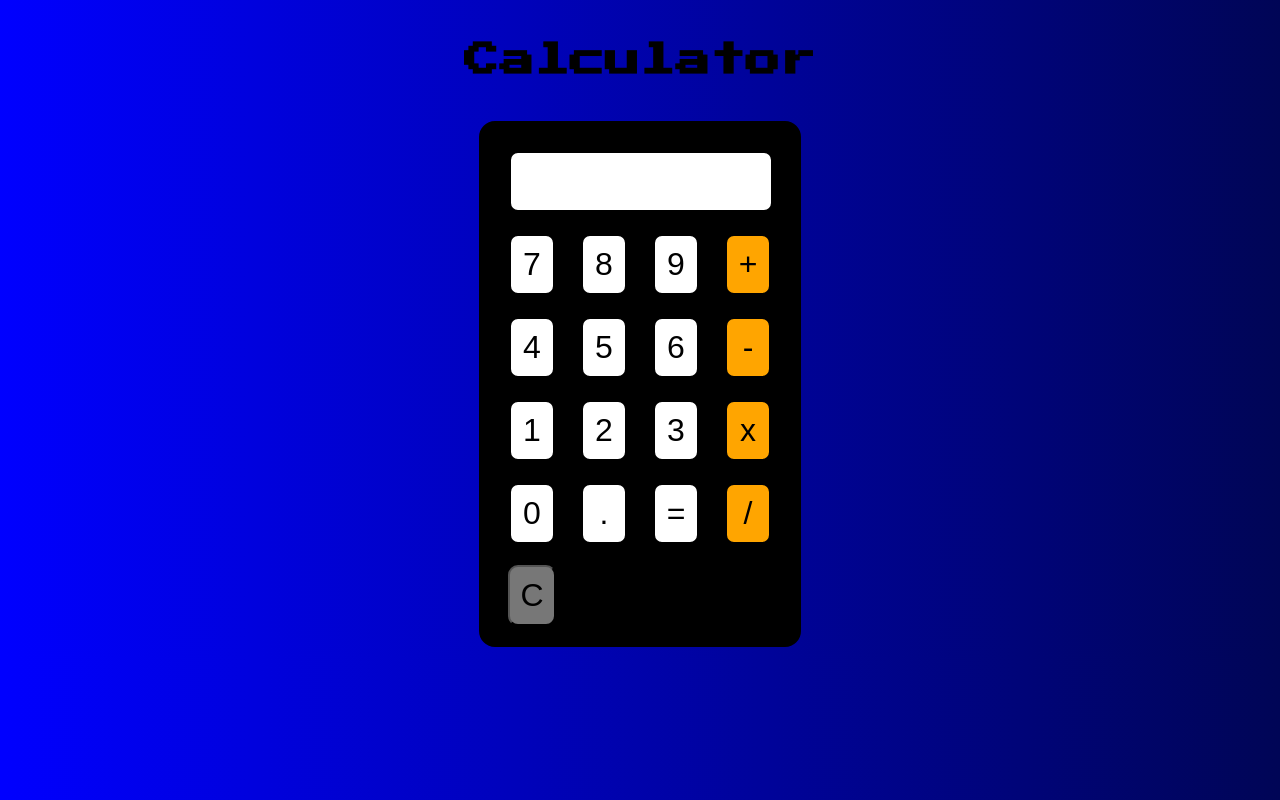
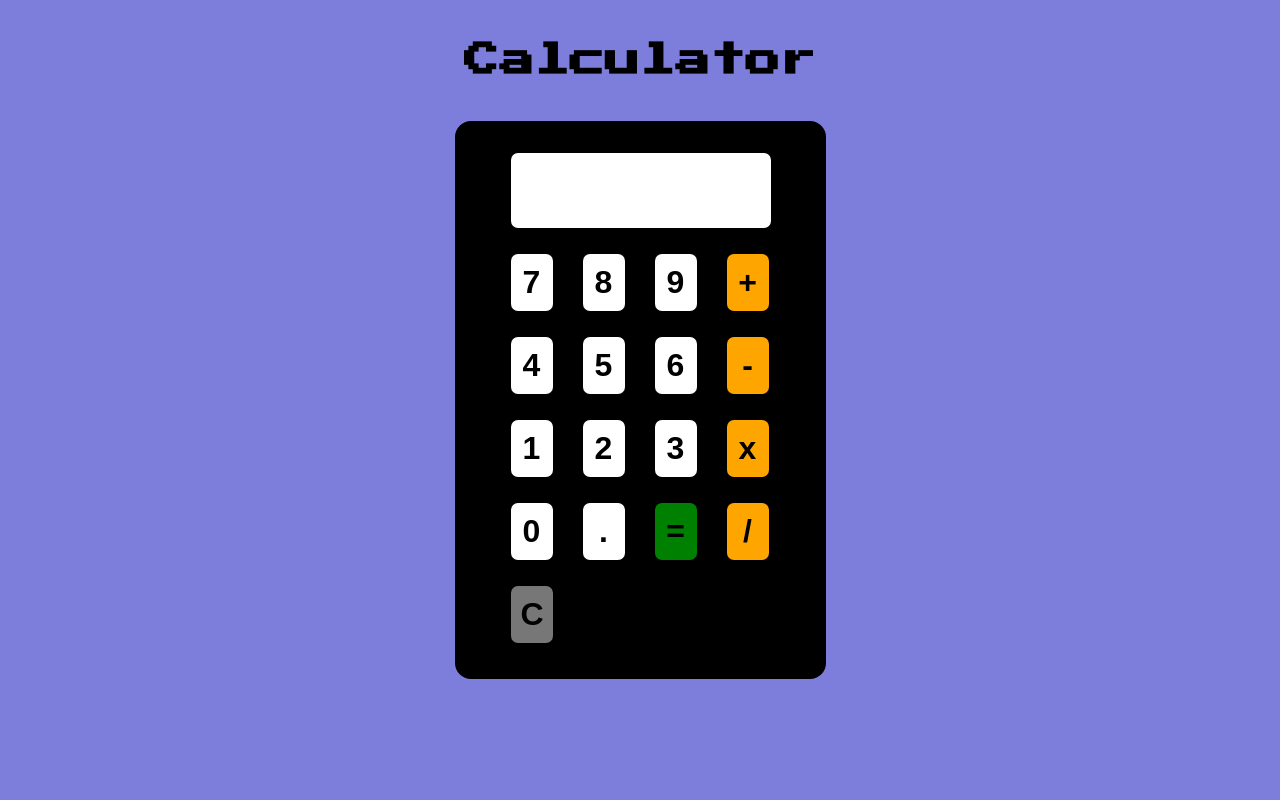
Before and after one commit to Julio-73/standard-calculator, a plain HTML site: page index.html in a window 1280 px wide. Drawn offline with nearby package versions, Linux system fonts and the light colour scheme; a web font is replaced by a local one.

Commit message:
------> new commit ---->

```diff
--- /dev/null
+++ b/Index.js
@@ -0,0 +1,21 @@
+
+
+// h1
+    ScrollReveal({
+         reset: true,
+         distance: '100px',
+         duration:900,
+         delay:400
+         });
+
+         ScrollReveal().reveal('.cal', { origin: 'right' });
+
+// form
+         ScrollReveal({
+            reset: true,
+            distance: '20px',
+            duration:500,
+            delay:200
+            });
+
+            ScrollReveal().reveal('form', { origin: 'bottom' });
--- a/index.html
+++ b/index.html
@@ -9,8 +9,8 @@
 <style>
 
 body{
-background: blue;
-background: linear-gradient(to right,blue, #000556);
+background: rgb(125, 125, 219);
+
 
 }
 
@@ -18,12 +18,12 @@ background: linear-gradient(to right,blue, #000556);
 input{
 width: 3rem;
 margin: 10px;
-background-color: white;
-
-border-radius: 10px;
+background-color: rgb(233, 213, 213);
+font-weight: 600;
+border-radius: 10px  ;
 padding: 10px;
 color: black;
-
+border: solid black ;
 }
 
 input:hover{
@@ -33,15 +33,15 @@ color: gray;
 
 
 form{
-width: 300px;
-height: 488px;
+width: 325px;
+height: 520px;
 border: solid black;
 border-radius: 1rem;
 background: black;
-padding-left: 1rem;
+padding-left: 2.5rem;
 padding-top: 1rem;
 padding-bottom: 1rem;
-
+pad
 
 }
 
@@ -69,7 +69,7 @@ input[type=button]{
 
 input[type=textfield]{
  width: 15rem;
-font-size: 2rem;
+font-size: 3rem;
 background-color:white;
 border-radius: 10px;
 text-align: center;
@@ -94,6 +94,7 @@ h1{
     color: black;
     font-family: 'Press Start 2P', cursive;
     padding: 1.2rem;
+    font-weight: 900;
 
   }
 
@@ -108,7 +109,7 @@ h1{
 
 .Calculadora input:hover[ value="+"]{
 
-    background-color:#99991111;
+    background-color:#312f2f;
 
 
 }
@@ -117,26 +118,26 @@ h1{
 }
 
 .Calculadora input:hover[ value="-"  ]{
-    background-color: #99991111;
+    background-color: #312f2f;
 }
 .Calculadora input[ value="x"  ]{
     background-color: orange;
 }
 
 .Calculadora input:hover[ value="x"  ]{
-    background-color:#99991111;
+    background-color:#312f2f;
 }
 .Calculadora input[ value="/"  ]{
     background-color:orange;
 }
 
 .Calculadora input:hover[ value="/"  ]{
-    background-color:#99991111 ;
+    background-color: #312f2f;
 }
 
 .Calculadora input:hover{
 
-    background-color: #99991111;
+    background-color: #312f2f;
 }
 
 
@@ -148,9 +149,15 @@ h1{
     background-color:#777;
 }
 .Calculadora input:hover[ value="C"  ]{
-    background-color:#99991111;
+    background-color:#312f2f;
+
 }
-
+.Calculadora input[ value="="  ]{
+    background-color: green;
+}
+.Calculadora input:hover[ value="="  ]{
+    background-color: #312f2f;
+}
 </style>
 
 
@@ -159,7 +166,7 @@ h1{
 
 <body>
 
-    <h1> Calculator</h1>
+    <h1 class="cal" > Calculator</h1>
 
     <div class="conteiner">
 
@@ -199,11 +206,10 @@ h1{
     </div>
 
 
+<!-------Java Script------>
+<script src="https://unpkg.com/scrollreveal"></script>
 
-
-
-</div>
-
+<script src="Index.js" ></script>
 
 
 
```
